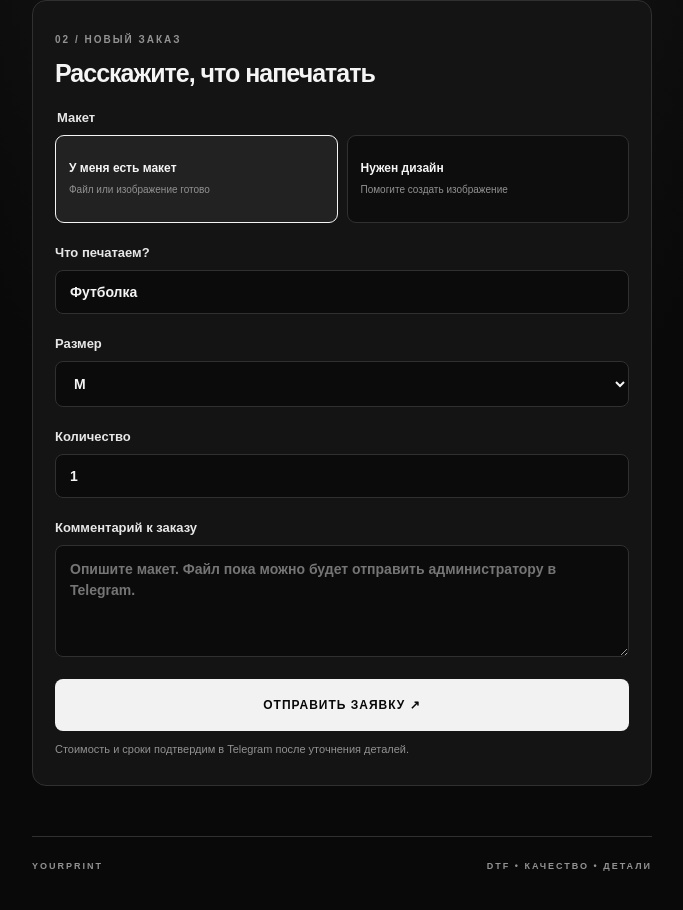
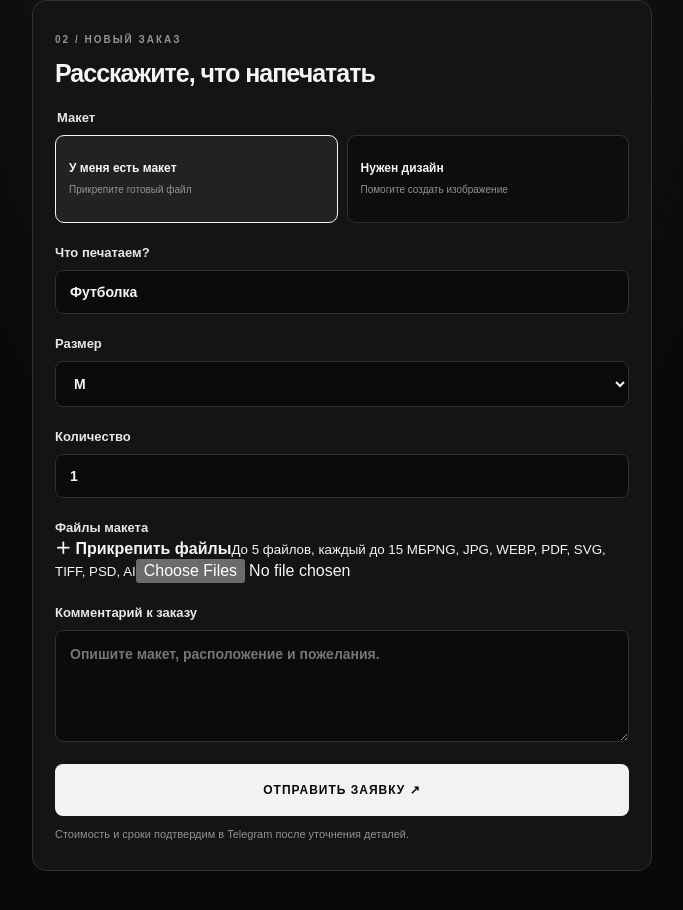
Before and after one commit to adadd89-sys/YOURPRINT-, a Next.js app in the folder apps/web/: page / in a window 1280 px wide. Shown: the part 468-1378 px from the top of the page, without its empty margins (298-981 px from the left). Built offline with nearby package versions, Linux system fonts and the light colour scheme.

Commit message:
Add design file picker to order form

```diff
--- a/apps/web/app/components/OrderForm.tsx
+++ b/apps/web/app/components/OrderForm.tsx
@@ -9,6 +9,9 @@ declare global {
 }
 
 const sizes = ["XS", "S", "M", "L", "XL", "XXL", "XXXL", "Universal"];
+const acceptedExtensions = [".png", ".jpg", ".jpeg", ".webp", ".pdf", ".svg", ".tif", ".tiff", ".psd", ".ai"];
+const maxFileSize = 15 * 1024 * 1024;
+const maxFiles = 5;
 
 export function OrderForm() {
   const [artworkType, setArtworkType] = useState<"READY" | "CREATE_NEW">("READY");
@@ -16,8 +19,29 @@ export function OrderForm() {
   const [size, setSize] = useState("M");
   const [quantity, setQuantity] = useState(1);
   const [description, setDescription] = useState("");
+  const [files, setFiles] = useState<File[]>([]);
   const [sending, setSending] = useState(false);
   const [message, setMessage] = useState("");
+
+  function addFiles(fileList: FileList | null) {
+    if (!fileList) return;
+    const selected = Array.from(fileList);
+    const combined = [...files, ...selected];
+    if (combined.length > maxFiles) {
+      setMessage(`Можно прикрепить не более ${maxFiles} файлов.`);
+      return;
+    }
+    const invalid = selected.find((file) =>
+      file.size > maxFileSize ||
+      !acceptedExtensions.some((extension) => file.name.toLowerCase().endsWith(extension))
+    );
+    if (invalid) {
+      setMessage(`Файл «${invalid.name}» не подходит. Проверьте формат и размер до 15 МБ.`);
+      return;
+    }
+    setFiles(combined);
+    setMessage("");
+  }
 
   async function submit(event: FormEvent<HTMLFormElement>) {
     event.preventDefault();
@@ -28,16 +52,25 @@ export function OrderForm() {
       const initData = window.Telegram?.WebApp?.initData;
       if (!initData) throw new Error("Откройте Mini App через Telegram.");
 
-      const response = await fetch("/api/orders", {
-        method: "POST",
-        headers: { "Content-Type": "application/json" },
-        body: JSON.stringify({ initData, artworkType, productName, size, quantity, description })
-      });
+      const body = new FormData();
+      body.set("initData", initData);
+      body.set("artworkType", artworkType);
+      body.set("productName", productName);
+      body.set("size", size);
+      body.set("quantity", String(quantity));
+      body.set("description", description);
+      files.forEach((file) => body.append("files", file, file.name));
+
+      const response = await fetch("/api/orders", { method: "POST", body });
       const result = await response.json();
       if (!response.ok) throw new Error(result.error || "Не удалось отправить заказ.");
 
-      setMessage(`Заявка №${result.order.number} отправлена! Мы свяжемся с вами в Telegram для уточнения деталей и стоимости.`);
+      const fileNote = result.warning
+        ? ` ${result.warning}`
+        : files.length ? ` Файлы (${files.length}) переданы администраторам.` : "";
+      setMessage(`Заявка №${result.order.number} отправлена! Мы свяжемся с вами в Telegram для уточнения деталей и стоимости.${fileNote}`);
       setDescription("");
+      setFiles([]);
     } catch (error) {
       setMessage(error instanceof Error ? error.message : "Произошла ошибка.");
     } finally {
@@ -56,7 +89,7 @@ export function OrderForm() {
         <legend>Макет</legend>
         <div className="choice-grid">
           <button type="button" className={artworkType === "READY" ? "choice active" : "choice"} onClick={() => setArtworkType("READY")}>
-            <strong>У меня есть макет</strong><small>Файл или изображение готово</small>
+            <strong>У меня есть макет</strong><small>Прикрепите готовый файл</small>
           </button>
           <button type="button" className={artworkType === "CREATE_NEW" ? "choice active" : "choice"} onClick={() => setArtworkType("CREATE_NEW")}>
             <strong>Нужен дизайн</strong><small>Помогите создать изображение</small>
@@ -78,8 +111,36 @@ export function OrderForm() {
         <input type="number" min={1} max={100} value={quantity} onChange={e => setQuantity(Number(e.target.value))} required />
       </label>
 
+      <div className="upload-field">
+        <span className="field-label">Файлы макета</span>
+        <label className="upload-drop">
+          <strong>＋ Прикрепить файлы</strong>
+          <small>До 5 файлов, каждый до 15 МБ</small>
+          <small>PNG, JPG, WEBP, PDF, SVG, TIFF, PSD, AI</small>
+          <input
+            type="file"
+            multiple
+            accept=".png,.jpg,.jpeg,.webp,.pdf,.svg,.tif,.tiff,.psd,.ai"
+            onChange={(event) => {
+              addFiles(event.target.files);
+              event.currentTarget.value = "";
+            }}
+          />
+        </label>
+        {files.length > 0 && (
+          <ul className="selected-files">
+            {files.map((file, index) => (
+              <li key={`${file.name}-${index}`}>
+                <span>{file.name}<small>{(file.size / 1024 / 1024).toFixed(1)} МБ</small></span>
+                <button type="button" aria-label={`Удалить ${file.name}`} onClick={() => setFiles(current => current.filter((_, i) => i !== index))}>×</button>
+              </li>
+            ))}
+          </ul>
+        )}
+      </div>
+
       <label className="field-label">Комментарий к заказу
-        <textarea value={description} onChange={e => setDescription(e.target.value)} maxLength={1500} rows={4} placeholder={artworkType === "READY" ? "Опишите макет. Файл пока можно будет отправить администратору в Telegram." : "Опишите идею, стиль, надписи и пожелания."} />
+        <textarea value={description} onChange={e => setDescription(e.target.value)} maxLength={1500} rows={4} placeholder={artworkType === "READY" ? "Опишите макет, расположение и пожелания." : "Опишите идею, стиль, надписи и пожелания."} />
       </label>
 
       <button className="submit-order" type="submit" disabled={sending}>
```
